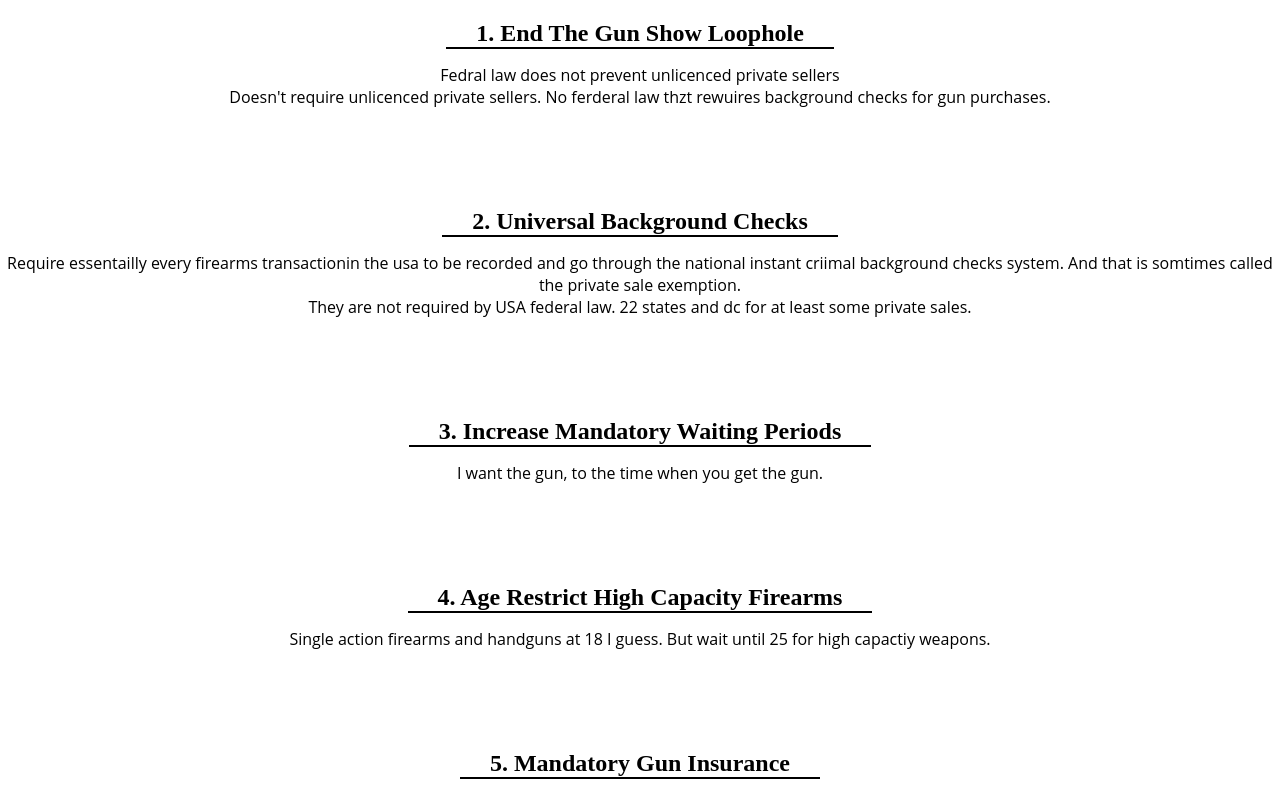
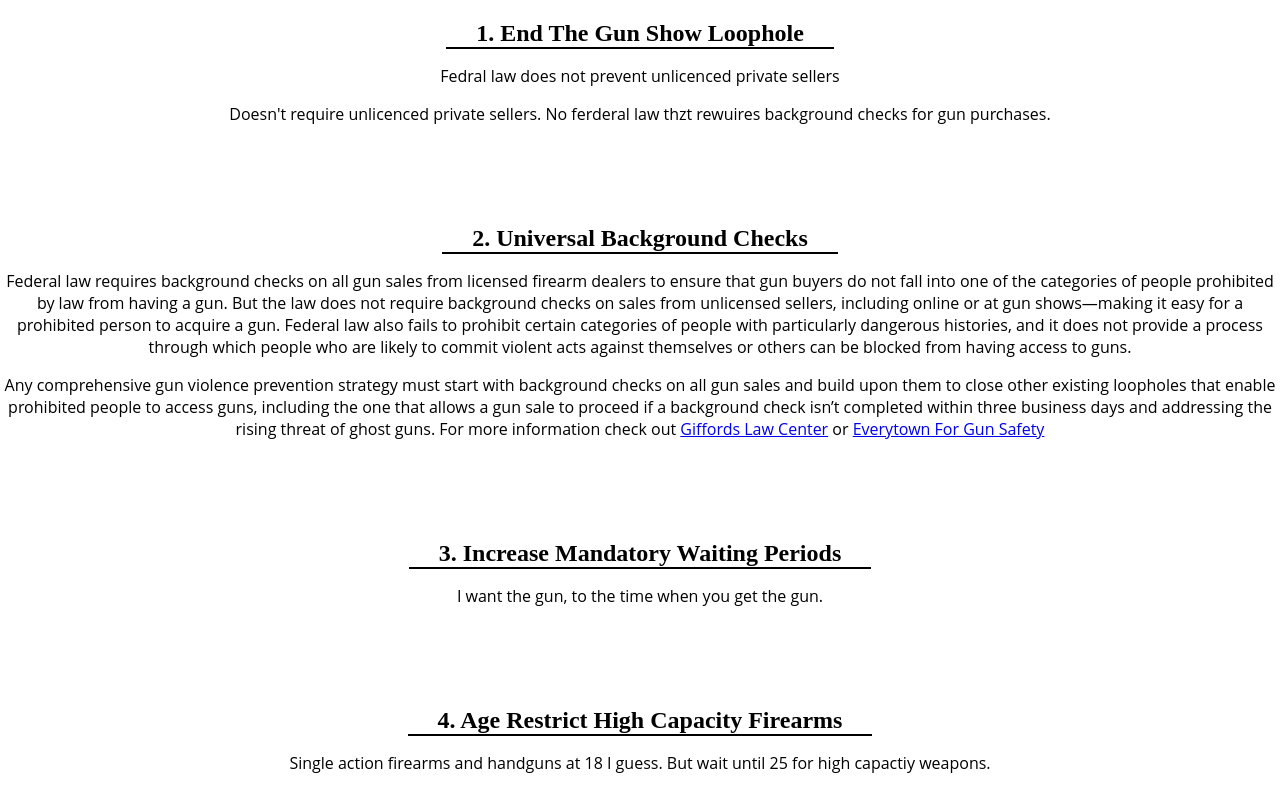
Before and after one commit to Hiccup246/gun-control-policies, a Nuxt app: page / in a window 1280 px wide. Shown: the top 797 px of the page. Built offline with nearby package versions, Linux system fonts and the light colour scheme.

Commit message:
Add detail for universal background checks

```diff
--- a/assets/css/main.scss
+++ b/assets/css/main.scss
@@ -8,5 +8,4 @@ body {
 
 p {
   font-family: 'Open Sans', sans-serif;
-  margin: 0;
 }
--- a/pages/index.vue
+++ b/pages/index.vue
@@ -7,8 +7,23 @@
     </GunPolicy>
 
     <GunPolicy name="2. Universal Background Checks">
-      <p>Require essentailly every firearms transactionin the usa to be recorded and go through the national instant criimal background checks system. And that is somtimes called the private sale exemption.</p>
-      <p>They are not required by USA federal law. 22 states and dc for at least some private sales.</p>
+      <!-- <p>Require essentailly every firearms transactionin the usa to be recorded and go through the national instant criimal background checks system. And that is somtimes called the private sale exemption.</p>
+      <p>They are not required by USA federal law. 22 states and dc for at least some private sales.</p> -->
+
+      <p>Federal law requires background checks on all gun sales from licensed firearm dealers to ensure that gun
+          buyers do not fall into one of the categories of people prohibited by law from having a gun. But the law
+          does not require background checks on sales from unlicensed sellers, including online or at gun shows—making
+          it easy for a prohibited person to acquire a gun. Federal law also fails to prohibit certain categories of
+          people with particularly dangerous histories, and it does not provide a process through which people who
+          are likely to commit violent acts against themselves or others can be blocked from having access to guns.
+      </p>
+
+      <p>Any comprehensive gun violence prevention strategy must start with background checks on all gun sales and
+          build upon them to close other existing loopholes that enable prohibited people to access guns, including
+          the one that allows a gun sale to proceed if a background check isn’t completed within three business days
+          and addressing the rising threat of ghost guns. For more information check out <a href="https://giffords.org/lawcenter/gun-laws/policy-areas/background-checks/universal-background-checks/">Giffords Law Center</a>
+          or <a href="https://www.everytown.org/what-is-the-background-check-loophole/">Everytown For Gun Safety</a>
+      </p>
     </GunPolicy>
 
     <GunPolicy name="3. Increase Mandatory Waiting Periods">
```
